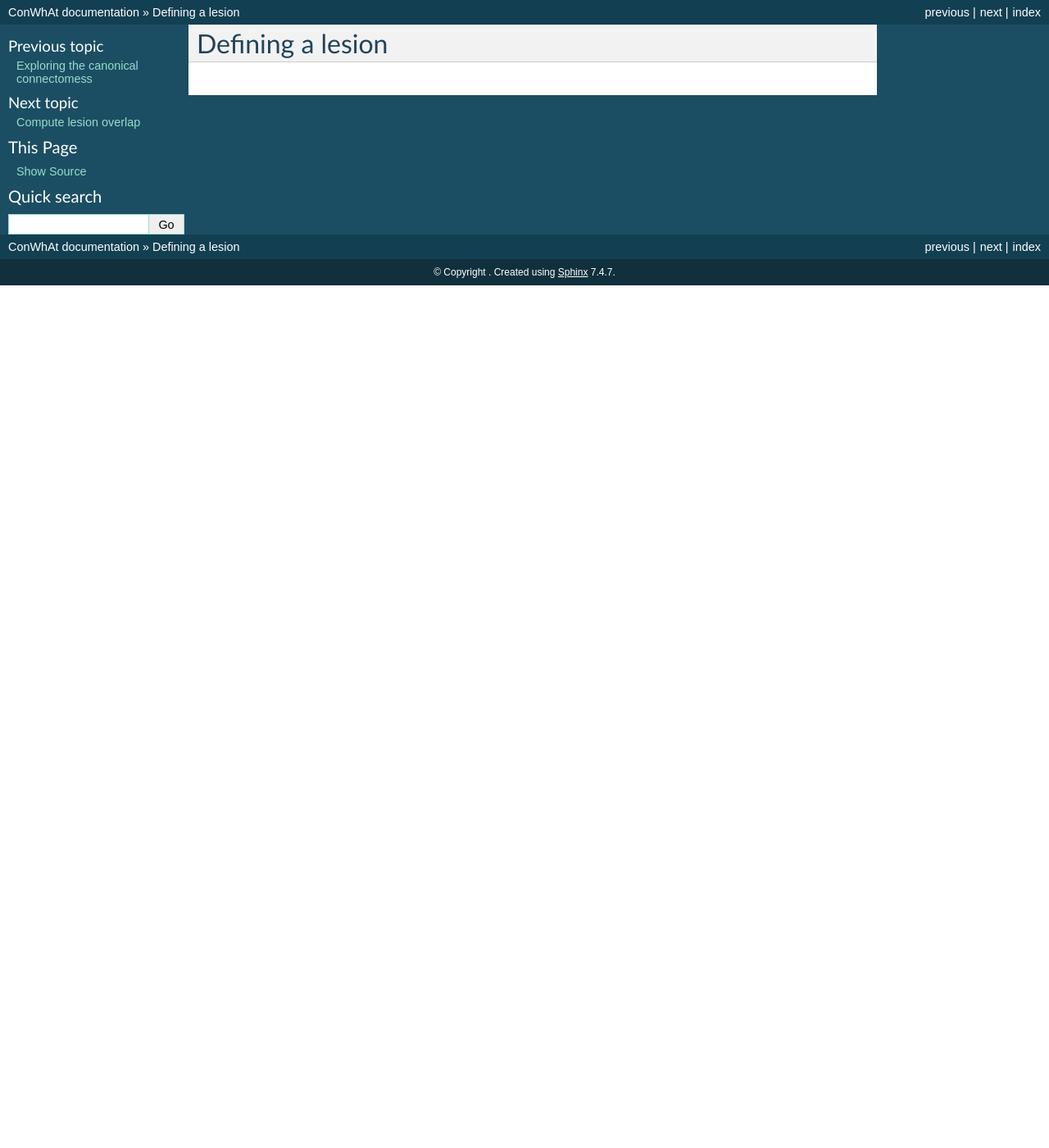
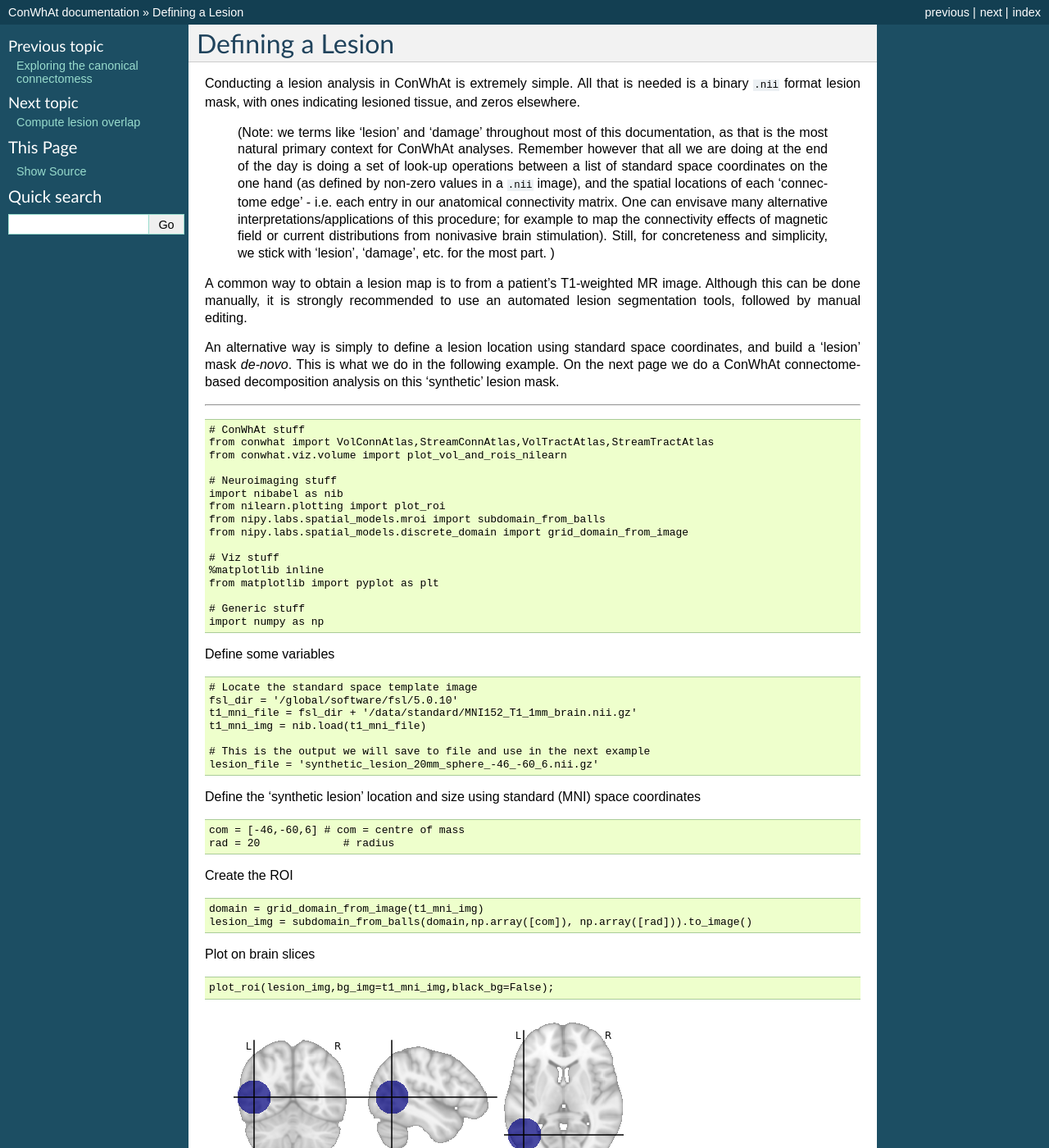
Before and after one commit to JohnGriffiths/ConWhAt, a Sphinx documentation site: the page built from docs/lesion_analyses/defining_a_lesion.rst, in a window 1280 px wide and 1400 px high. Shown: the whole window at 82% size. Built offline with Sphinx 7.4.7, drawn with Linux system fonts in a browser that asks for light colours; some of the changed text lies outside the part shown.

Commit message:
defining a lesion example

```diff
--- a/docs/lesion_analyses/defining_a_lesion.rst
+++ b/docs/lesion_analyses/defining_a_lesion.rst
@@ -1,3 +1,98 @@
-====================
-Defining a lesion
-====================
+
+Defining a Lesion
+=================
+
+Conducting a lesion analysis in ConWhAt is extremely simple. All that is
+needed is a binary ``.nii`` format lesion mask, with ones indicating
+lesioned tissue, and zeros elsewhere.
+
+    (Note: we terms like 'lesion' and 'damage' throughout most of this
+    documentation, as that is the most natural primary context for
+    ConWhAt analyses. Remember however that all we are doing at the end
+    of the day is doing a set of look-up operations between a list of
+    standard space coordinates on the one hand (as defined by non-zero
+    values in a ``.nii`` image), and the spatial locations of each
+    'connectome edge' - i.e. each entry in our anatomical connectivity
+    matrix. One can envisave many alternative
+    interpretations/applications of this procedure; for example to map
+    the connectivity effects of magnetic field or current distributions
+    from nonivasive brain stimulation). Still, for concreteness and
+    simplicity, we stick with 'lesion', 'damage', etc. for the most
+    part. )
+
+A common way to obtain a lesion map is to from a patient's T1-weighted
+MR image. Although this can be done manually, it is strongly recommended
+to use an automated lesion segmentation tools, followed by manual
+editing.
+
+An alternative way is simply to define a lesion location using standard
+space coordinates, and build a 'lesion' mask *de-novo*. This is what we
+do in the following example. On the next page we do a ConWhAt
+connectome-based decomposition analysis on this 'synthetic' lesion mask.
+
+--------------
+
+.. code:: ipython2
+
+    # ConWhAt stuff
+    from conwhat import VolConnAtlas,StreamConnAtlas,VolTractAtlas,StreamTractAtlas
+    from conwhat.viz.volume import plot_vol_and_rois_nilearn
+
+    # Neuroimaging stuff
+    import nibabel as nib
+    from nilearn.plotting import plot_roi
+    from nipy.labs.spatial_models.mroi import subdomain_from_balls
+    from nipy.labs.spatial_models.discrete_domain import grid_domain_from_image
+
+    # Viz stuff
+    %matplotlib inline
+    from matplotlib import pyplot as plt
+
+    # Generic stuff
+    import numpy as np
+
+Define some variables
+
+.. code:: ipython2
+
+    # Locate the standard space template image
+    fsl_dir = '/global/software/fsl/5.0.10'
+    t1_mni_file = fsl_dir + '/data/standard/MNI152_T1_1mm_brain.nii.gz'
+    t1_mni_img = nib.load(t1_mni_file)
+
+    # This is the output we will save to file and use in the next example
+    lesion_file = 'synthetic_lesion_20mm_sphere_-46_-60_6.nii.gz'
+
+Define the 'synthetic lesion' location and size using standard (MNI)
+space coordinates
+
+.. code:: ipython2
+
+    com = [-46,-60,6] # com = centre of mass
+    rad = 20             # radius
+
+Create the ROI
+
+.. code:: ipython2
+
+    domain = grid_domain_from_image(t1_mni_img)
+    lesion_img = subdomain_from_balls(domain,np.array([com]), np.array([rad])).to_image()
+
+Plot on brain slices
+
+.. code:: ipython2
+
+    plot_roi(lesion_img,bg_img=t1_mni_img,black_bg=False);
+
+
+
+.. image:: output_10_0.png
+
+
+Save to file
+
+.. code:: ipython2
+
+    lesion_img.to_filename(lesion_file)
+
+...now we move on to doing a lesion analysis with this file.
```
Also changed, not shown: docs/lesion_analyses/output_10_0.png (added).
